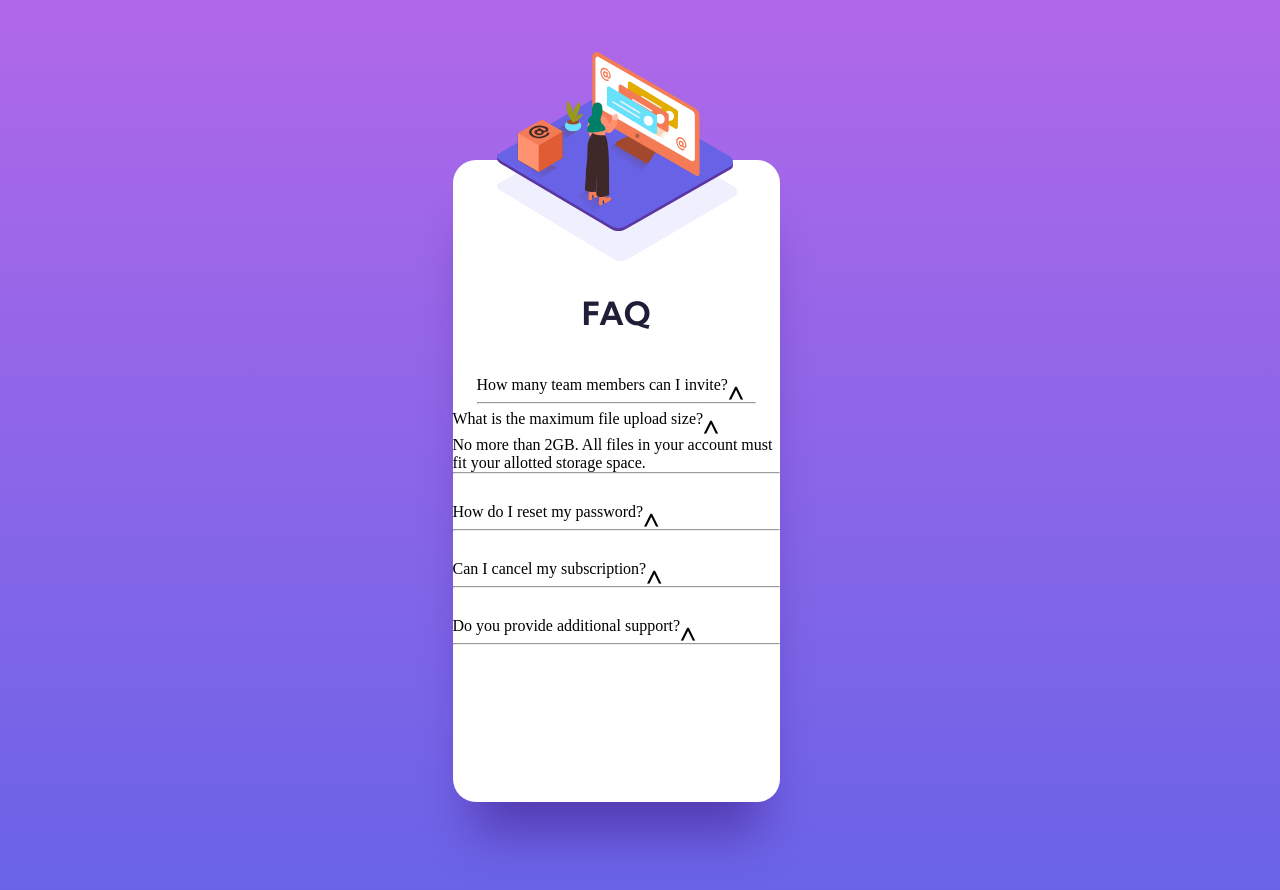
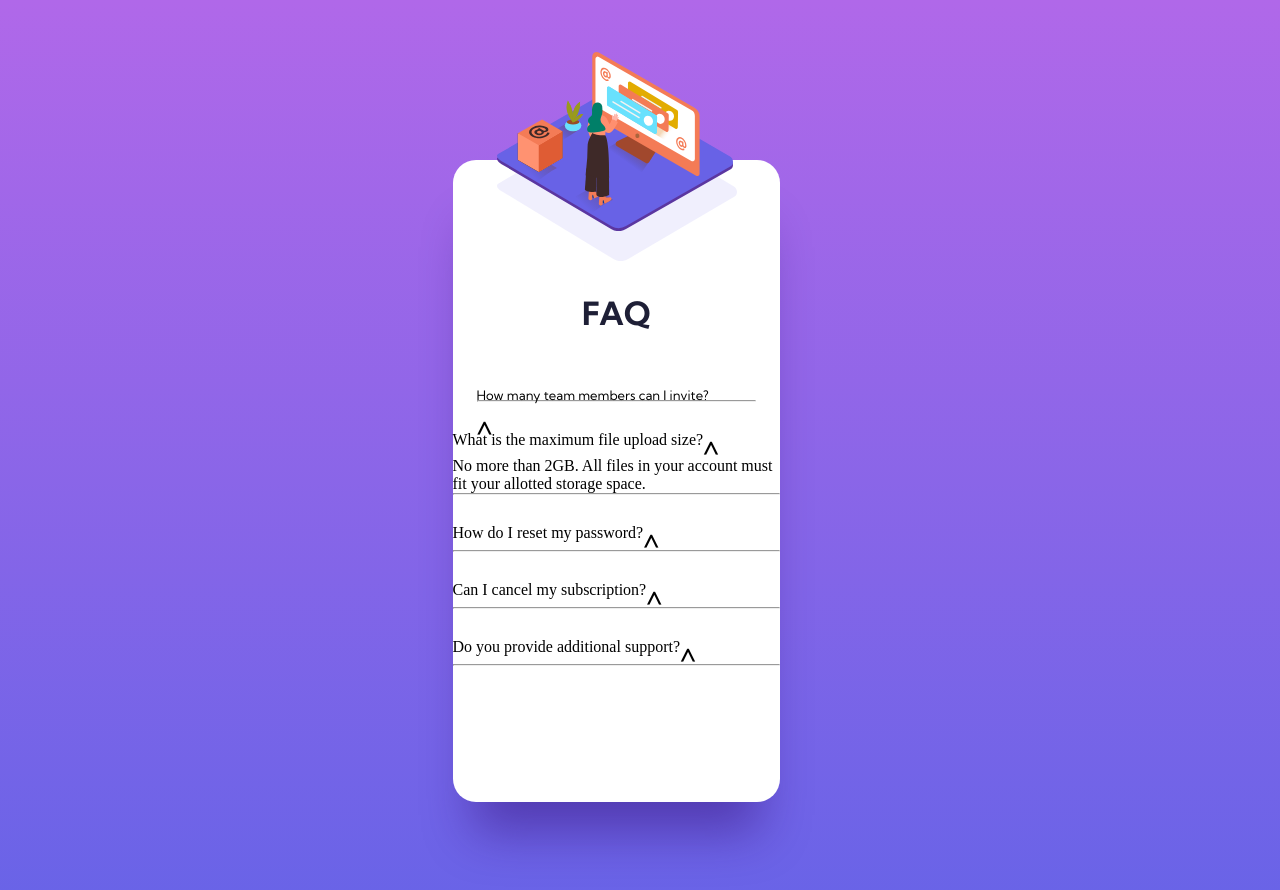
Before and after one commit to Have-Samuel/fAQ-accordion-card, a website: page index.html in a window 1280 px wide. Drawn offline with Linux system fonts and the light colour scheme.

Commit message:
Styling the content

```diff
--- a/style.css
+++ b/style.css
@@ -46,12 +46,9 @@ body {
 .content {
   display: flex;
   flex-direction: column;
-  margin: 0 auto;
 }
 
 .content h2 {
-  height: 32px;
-  width: 67px;
   font-family: 'Kumbh Sans', sans-serif;
   font-size: 32px;
   font-weight: 700;
@@ -63,12 +60,12 @@ body {
 }
 
 .para1 {
-  height: 34px;
+  /* height: 34px; */
   width: 279px;
   margin: 0 auto;
 }
 
-/* .para1 p {
+.para1 p {
   height: 13px;
   width: 235px;
   font-family: 'Kumbh Sans', sans-serif;
@@ -77,5 +74,4 @@ body {
   line-height: 16px;
   letter-spacing: 0;
   text-align: left;
-
-} */
+}
```
